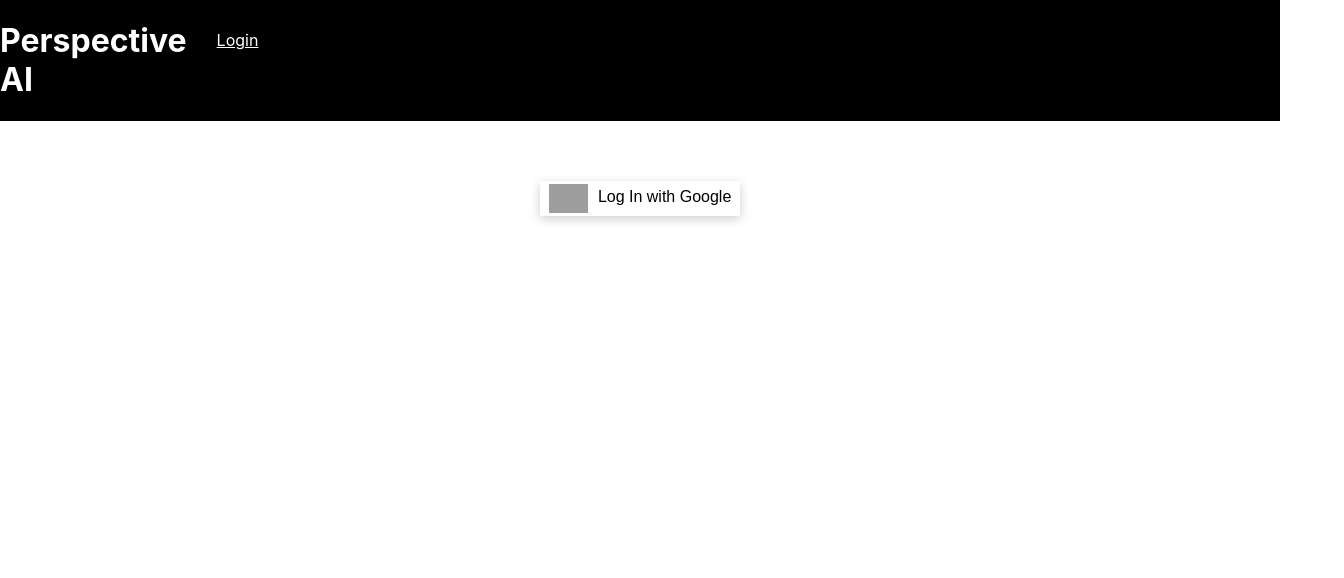
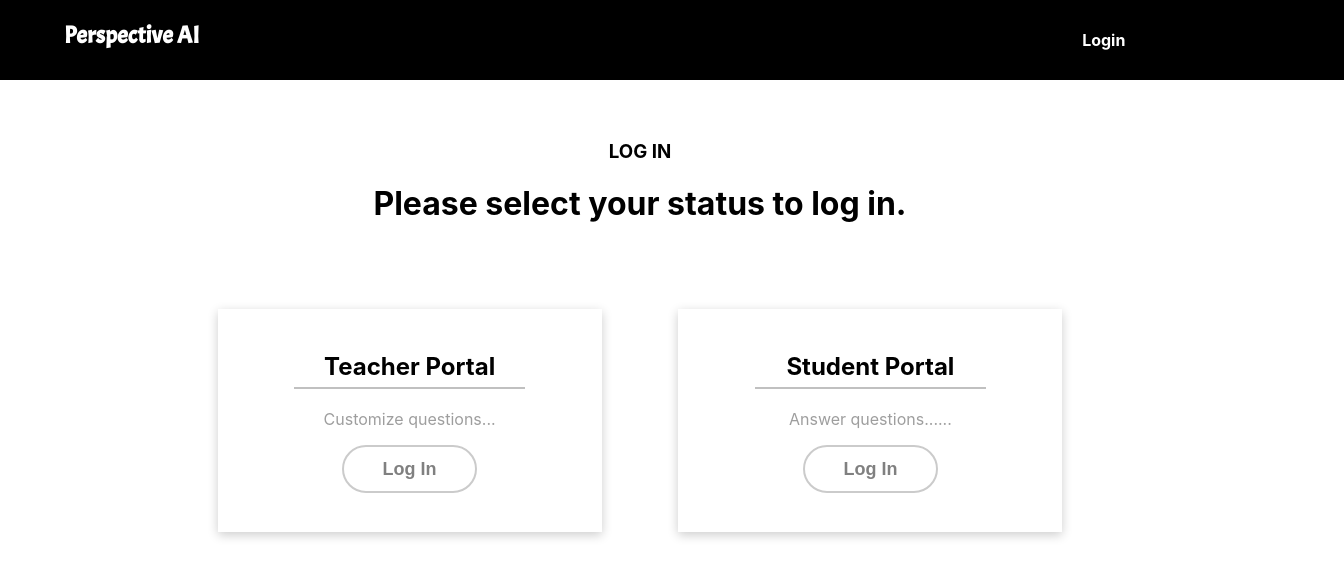
Before and after one commit to hsuanju-wang/ssui-final-project, a React (Create React App) app: page / in a window 1280 px wide. Shown: the top 578 px of the page, 1344 px wide, since content can reach past the window. Built offline with nearby package versions, Linux system fonts and the light colour scheme; grey boxes are pictures that could not be loaded.

Commit message:
Finished LogIn system

```diff
--- a/src/App.js
+++ b/src/App.js
@@ -119,7 +119,8 @@
           logIn = {logIn}
           logOut = {logOut}
           currentUser = {currentUser}
-          setCurrentStatus = {setCurrentUserStatus}/>
+          currentUserStatus = {currentUserStatus}
+          setCurrentUserStatus = {setCurrentUserStatus}/>
       }{/* End If the user does not login-------*/}
 
       {/* If the user is teacher ---------------------------------------------------------*/}
--- a/src/container/Header/Header.css
+++ b/src/container/Header/Header.css
@@ -1,4 +1,36 @@
+@font-face {
+    font-family: HeaderTitleFont;
+    src: url('../../assets/font/Acme-Regular.ttf');
+}
+
 .navigation {
     flex-direction: column;
+    width: 70%;
+    padding: 30px;
+    text-align: right;
+}
+
+.header {
+    display: flex;
+    /* flex-direction: row; */
     width: 100%;
-  }
+    background-color: black;
+    color: white;
+    padding-left: 5%;
+}
+
+.header h2{
+    font-family: HeaderTitleFont;
+}
+
+.navLink {
+    color: white;
+    padding: 0px;
+    text-decoration: none;
+    font-weight: bold;
+}
+
+.navLink:hover{
+    color: rgb(183, 183, 183);
+    transition: 0.3s;
+}
--- a/src/container/Header/Header.js
+++ b/src/container/Header/Header.js
@@ -4,7 +4,7 @@
 export default function Header(props){
     return (
         <div className="header">
-            <h1>Perspective AI</h1>
+            <h2>Perspective AI</h2>
             { props.currentUserStatus === 'teacher' &&
                 <div className="navigation">
                     <Link className='navLink' to="/"><div className=''> Editor </div></Link>
--- a/src/container/Login/LogIn.css
+++ b/src/container/Login/LogIn.css
@@ -30,3 +30,45 @@
 .hide{
     display: none;
 }
+
+.status-container{
+    display: flex;
+    justify-content: center;
+}
+
+.status-login-box{
+    width: 30%;
+    box-shadow: 0 3px 10px rgb(0 0 0 / 0.2);
+    margin: 5% 3%;
+    padding: 3% 0;
+    text-align: center;
+
+}
+
+.status-title{
+    margin-top: 0;
+    border-bottom: 2px solid rgba(0, 0, 0, 0.247);
+    width: 60%;
+    margin-left: auto;
+    margin-right: auto;
+    line-height: 40px
+}
+
+.status-login-box button{
+    background-color: white;
+    color: grey;
+    border: 2px solid rgb(203, 203, 203);
+    border-radius: 50px;
+    font-size: 18px;
+    font-weight: bold;
+    padding: 3% 10%;
+}
+
+.status-login-box button:hover{
+    background-color: rgb(221, 221, 221);
+    transition: 0.5s;
+}
+
+.status-description{
+    color: rgb(158, 158, 158);
+}
--- a/src/container/Login/Login.js
+++ b/src/container/Login/Login.js
@@ -3,7 +3,7 @@
 import GoogleImg from '../../assets/images/google-logo.png';
 import './LogIn.css';
 
-const LogIn = (props) =>  {
+const LogIn = props =>  {
     function LogInButton() {
         return (
             <button className='logInBtn' id='logInBtn' onClick={() => props.logIn()}>
@@ -22,11 +22,52 @@
         );
     }
 
+    function GoogleLoginOut(){
+        return(
+            <div>
+                <h3>LOG IN</h3>
+                <br></br>
+                <br></br>
+                {props.currentUser !== undefined
+                    ? <LogOutButton />
+                    : <LogInButton />
+                }
+            </div>
+
+        );
+    }
+
+    function StatusContainer(){
+        return (
+            <div>
+                <h3>LOG IN</h3>
+                <h1>Please select your status to log in.</h1>
+                <div className='status-container'>
+                    <div className='status-login-box'>
+                        <h2 className='status-title'>Teacher Portal</h2>
+                        <p className='status-description'>
+                            Customize questions...
+                        </p>
+                        <button onClick={() => props.setCurrentUserStatus('teacher')}>Log In</button>
+                    </div>
+                    <div className='status-login-box'>
+                        <h2 className='status-title'>Student Portal</h2>
+                        <p className='status-description'>
+                            Answer questions......
+                        </p>
+                        <button onClick={() => props.setCurrentUserStatus('student')}>Log In</button>
+                    </div>
+                </div>
+            </div>
+
+        );
+    }
+
     return (
         <div className='logInContainer'>
-            {props.currentUser!= undefined
-                ? <LogOutButton />
-                : <LogInButton />
+            { props.currentUserStatus === undefined
+                ? <StatusContainer />
+                : <GoogleLoginOut />
             }
         </div>
     )
--- a/src/index.css
+++ b/src/index.css
@@ -12,18 +12,6 @@
     monospace;
 }
 
-
-.header {
-  display: flex;
-  /* flex-direction: row; */
-  width: 100%;
-  background-color: black;
-  color: white;
-  text-align: left;
-
-}
-
-
 .navigation {
   padding: 30px;
   /* display: flex;
@@ -32,13 +20,6 @@
   /* justify-content: flex-end;  */
 }
 
-.navLink {
-  color: white;
-  padding: 0px;
-
-}
-
-
 /*
 .link {
   display: block;
```
Also changed, not shown: src/assets/font/Acme-Regular.ttf (added).
